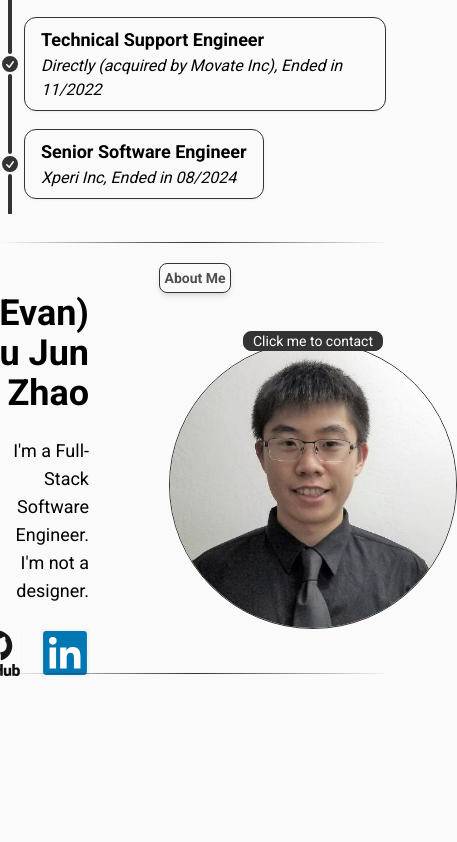
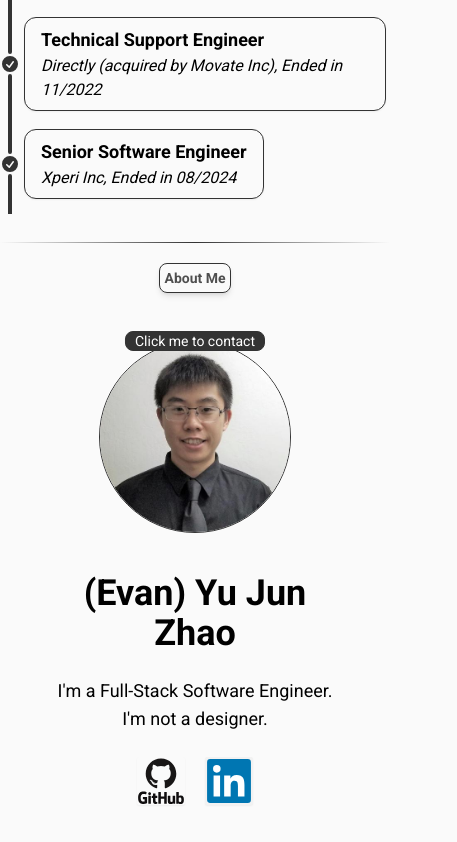
Before and after one commit to Evan-YJ-Zhao/web-portfolio, a Next.js app: page /about-me in a window 390 px wide. Shown: the part 686-1528 px from the top of the page, 457 px wide, since content can reach past the window. Before the commit the page ends 1363 px from the top, so only its background shows below. Built offline with nearby package versions, Linux system fonts and the light colour scheme.

Commit message:
Added responsiveness to the about me section

```diff
--- a/app/(portfolio)/about-me/page.tsx
+++ b/app/(portfolio)/about-me/page.tsx
@@ -63,7 +63,7 @@ const page = () => {
       <SectionWrapper className="w-full" title="Experience" titlePosition={width < laptopViewWidth ? "center" : "left"}>
         {width < tabletViewWidth ? <TimelineMobile /> : <Timeline />}
       </SectionWrapper>
-      <SectionWrapper className="w-full h-72" title="About Me" titlePosition={width < laptopViewWidth ? "center" : "left"}>
+      <SectionWrapper className="w-full h-72 max-h-96" title="About Me" titlePosition={width < laptopViewWidth ? "center" : "left"}>
         <AboutPanel />
       </SectionWrapper>
 
--- a/components/About/AboutPanel.tsx
+++ b/components/About/AboutPanel.tsx
@@ -3,8 +3,8 @@ import Image from "next/image";
 
 const AboutPanel = () => {
   return (
-    <div className="relative w-full h-full flex justify-center flex-row-reverse my-12 gap-10">
-      <div className="group relative indicator aspect-square rounded-full hover:bg-black">
+    <div className="relative w-full flex flex-wrap justify-center flex-row-reverse my-12 gap-10">
+      <div className="group relative indicator w-48 h-48 aspect-square rounded-full hover:bg-black">
         <a href="/contact-me">
           <span className="indicator-item indicator-center badge badge-primary rounded-lg group-hover:hidden">
             Click me to contact
@@ -19,12 +19,12 @@ const AboutPanel = () => {
         </a>
       </div>
       <div className="px-10 flex flex-col justify-center">
-        <h1 className="text-4xl font-bold text-right">(Evan) Yu Jun Zhao</h1>
-        <p className="py-6 text-right text-lg">
+        <h1 className="text-4xl font-bold text-center tablet:text-right">(Evan) Yu Jun Zhao</h1>
+        <p className="py-6 text-lg text-center tablet:text-right ">
           I'm a Full-Stack Software Engineer. <br />
           I'm not a designer.
         </p>
-        <div className="flex justify-end gap-5">
+        <div className="flex justify-center tablet:justify-end gap-5">
           <a
             href="https://github.com/Yu-Jun-Zhao/"
             target="_blank"
```
